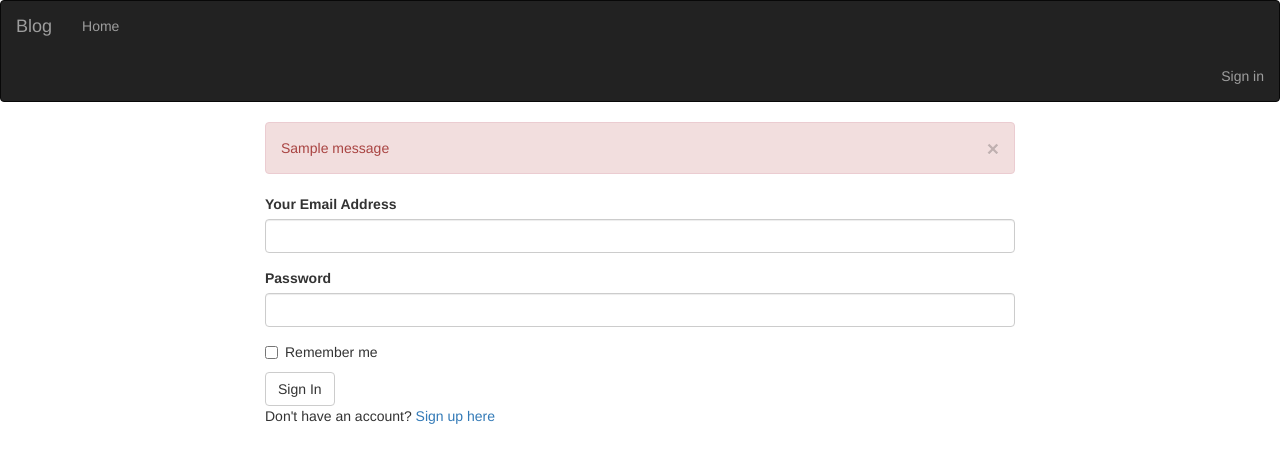
After one commit to VGichuki/blog_app, a Flask app: page /authenticate/login in a window 1280 px wide. The commit adds this page. Shown: the top 463 px of the page. Run offline with Flask 2, Linux system fonts and the light colour scheme; tables that the repository leaves empty hold one stand-in row (values such as "Sample post"); one stand-in notice (Sample message) is shown; some libraries are stand-ins or nearby versions.

Commit message:
create a login form for the user to input their data

```diff
--- /dev/null
+++ b/app/auth/views.py
@@ -0,0 +1,38 @@
+from flask import render_template,redirect,url_for, flash,request
+from . import auth
+from ..models import User,Blog,Comment
+from .forms import RegistrationForm,LoginForm
+from ..import db
+from flask_login import login_user,logout_user,login_required
+
+
+@auth.route('/register',methods = ["GET","POST"])
+def register():
+    form = RegistrationForm()
+    if form.validate_on_submit():
+        user = User(email = form.email.data, username = form.username.data,password = form.password.data)
+        db.session.add(user)
+        db.session.commit()
+        return redirect(url_for('auth.login'))
+        title = "New Account"
+    return render_template('auth/register.html',registration_form = form)
+
+@auth.route('/login',methods=['GET','POST'])
+def login():
+    login_form = LoginForm()
+    if login_form.validate_on_submit():
+        user = User.query.filter_by(email = login_form.email.data).first()
+        if user is not None and user.verify_password(login_form.password.data):
+            login_user(user,login_form.remember.data)
+            return redirect(request.args.get('next') or url_for('main.index'))
+
+        flash('Invalid username or Password')
+
+    title = "blog login"
+    return render_template('auth/login.html',login_form = login_form,title=title)
+
+@auth.route('/logout')
+@login_required
+def logout():
+    logout_user()
+    return redirect(url_for("main.index"))
--- /dev/null
+++ b/app/templates/auth/login.html
@@ -0,0 +1,24 @@
+{% extends 'base.html'%}
+{% import 'bootstrap/wtf.html' as wtf%}
+
+{% block content %}
+<div class="container">
+    <div class="row">
+      <div class= "col-md-2"> </div>
+      <div class="col-md-8">
+      <!--Flash message -->
+      {% for message in get_flashed_messages() %}
+        <div class="alert alert-danger">
+        <button type="button" class="close" data-dismiss="alert">&times;</button>
+        {{ message }}
+        </div>
+      {% endfor %}
+      <!-- Login form -->
+      {{wtf.quick_form(login_form)}}
+      <p> Don't have an account? <a href="{{url_for('auth.register')}}">Sign up here</a></p>
+     </div>
+     <div clas="col-md-2"> </div>
+    </div>
+</div>
+
+{% endblock%}
--- a/app/templates/navbar.html
+++ b/app/templates/navbar.html
@@ -13,6 +13,14 @@
             <ul class="nav navbar-nav">
                 <li><a href="/">Home</a></li>
         </div>
+        <ul class="nav navbar-nav navbar-right">
+            {% if current_user.is_authenticated %}
+            <li style="color:white;padding:15px;">{{current_user.username}}</li>
+            <li><a href="{{url_for('auth.logout')}}">Sign out</a></li>
+            {% else %}
+            <li><a href="{{url_for('auth.login')}}">Sign in</a></li>
+            {%endif%}
+        </ul>
 
     </div>
 </div>
```
